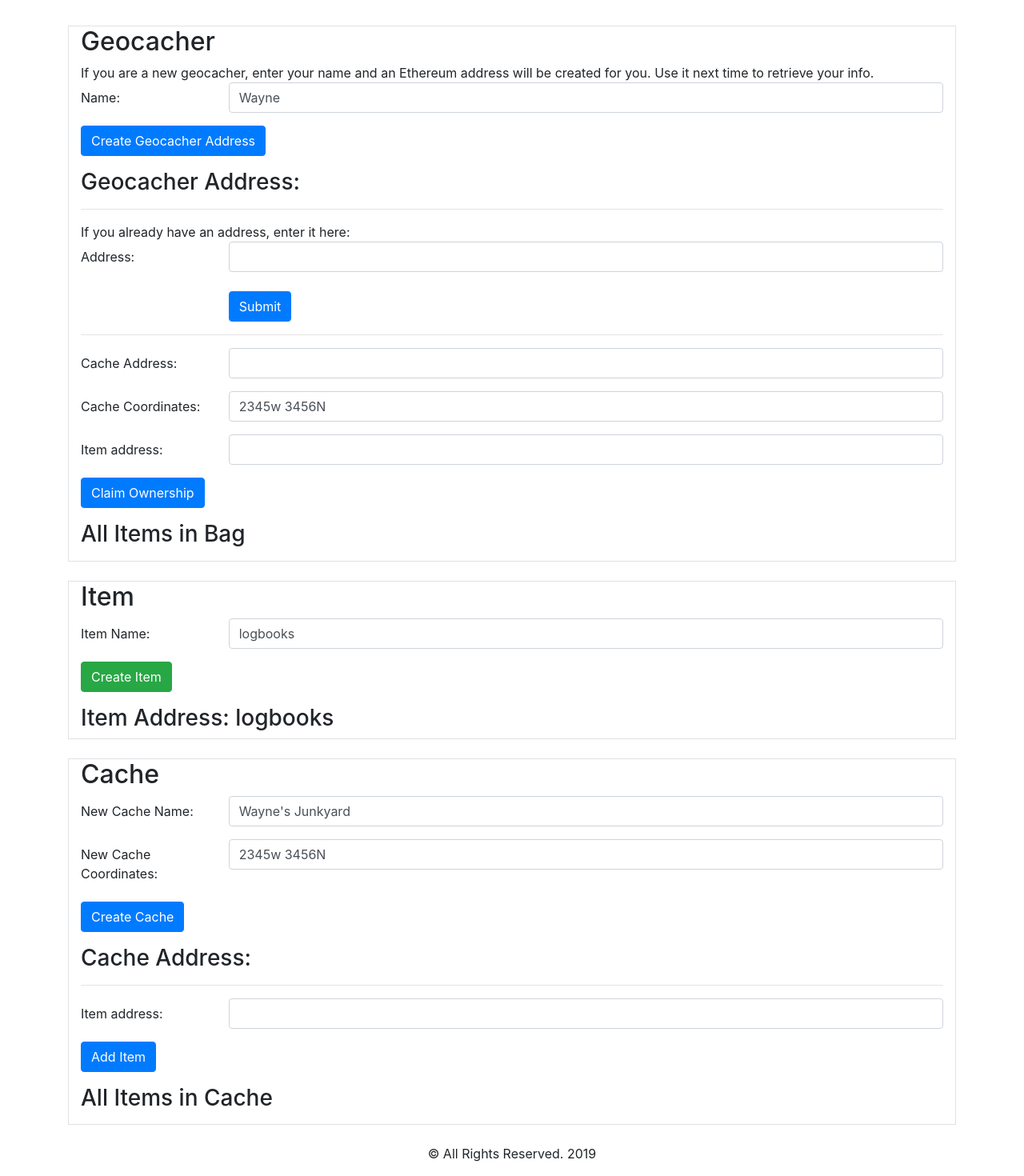
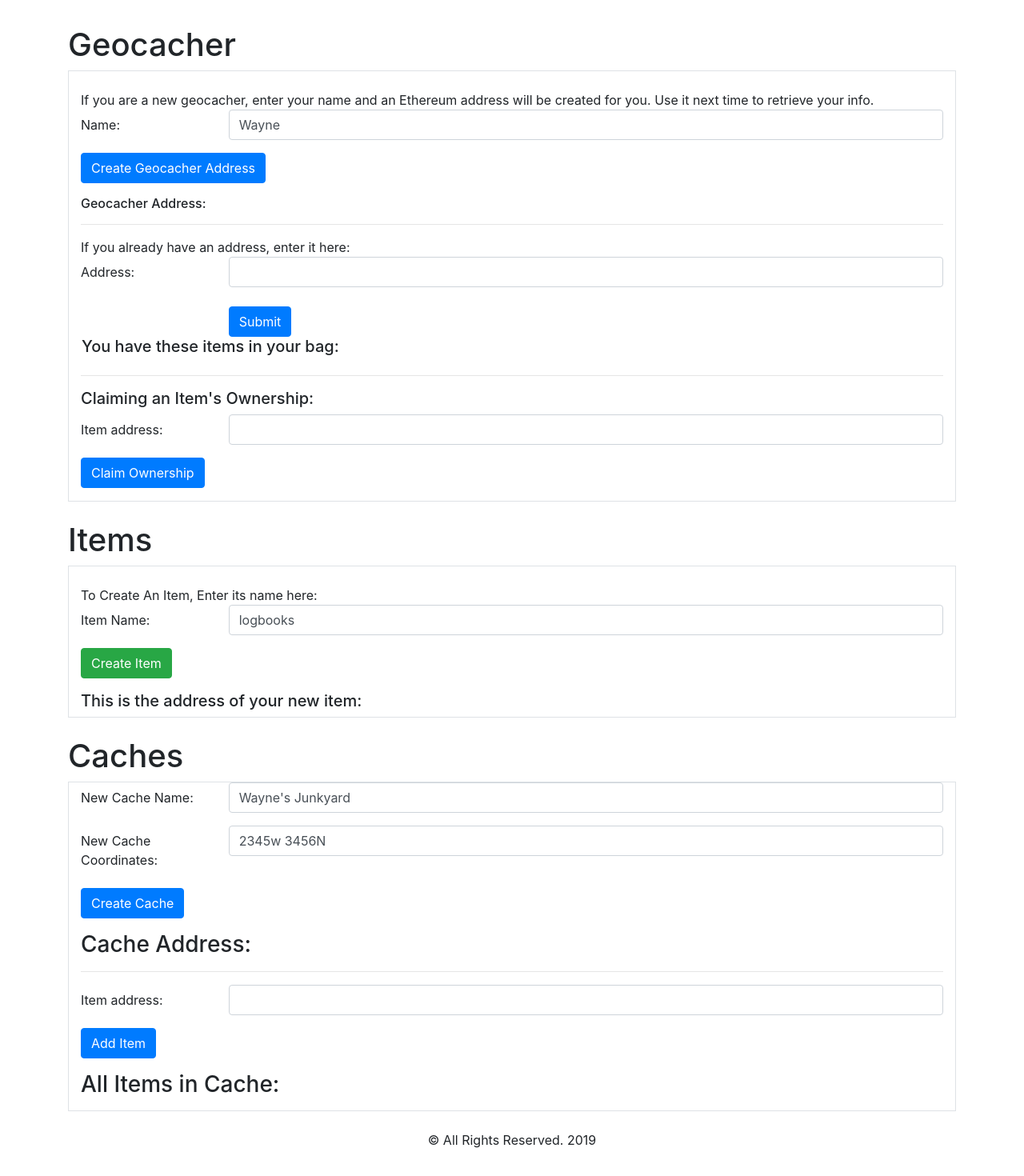
Before and after one commit to DeveloperForWayne/geoCachingDapp, a React (Create React App) app in the folder client/: page / in a window 1280 px wide. Shown: the part 104-1574 px from the top of the page at 80% size. Built offline with nearby package versions, Linux system fonts and the light colour scheme.

Commit message:
More improvement in overall layout

```diff
--- a/client/src/App.js
+++ b/client/src/App.js
@@ -38,6 +38,7 @@ class App extends Component {
       <br/>
       <Header/>
       <br/>
+      <h1>Geocacher</h1>
       <GeoCacher
             geocacherName={this.state.geocacherName}
             geocacherAddress={this.state.geocacherAddress}
@@ -48,9 +49,10 @@ class App extends Component {
             itemsInCache={this.state.itemsInCache}
             changeItemIncache={this.setItemInCache} />
       <br/>
-
+      <h1>Items</h1>
       <Item itemName={this.state.itemName}
-            itemAddress={this.state.itemName}/><br />
+            itemAddress={this.state.itemAddress}/><br />
+      <h1>Caches</h1>
       <Cache
             cacheName={this.state.cacheName}
             cacheCoordinates={this.state.cacheCoordinates}
--- a/client/src/components/Cache.js
+++ b/client/src/components/Cache.js
@@ -85,7 +85,7 @@ class Cache extends Component {
     render() {
         return (
             <div className="container border">
-                <h2>Cache</h2>
+                {/* <h1>Cache</h1> */}
                 <form onSubmit={this.handleSubmit}>
                     <div className="form-group row">
                         <label className="col-sm-2 col-form-label">New Cache Name:</label>
@@ -120,7 +120,7 @@ class Cache extends Component {
                         </div>
                     </div>
                 </form>
-                <h3>All Items in Cache</h3>
+                <h3>All Items in Cache:</h3>
                 <ul>
                     {this.state.itemsInCache.map(item => (
                         <li key={item}>{item}</li>
--- a/client/src/components/GeoCacher.js
+++ b/client/src/components/GeoCacher.js
@@ -66,8 +66,8 @@ class GeoCacher extends Component {
         let tx = await contractWithSigner.claimOwnershipOfItem(this.state.itemAddress);
         await tx.wait();
 
-        let itemsOwneded = await contractWithSigner.getBagItems();
-        this.setState({itemsInBag: itemsOwneded});
+        let itemsOwned = await contractWithSigner.getBagItems();
+        this.setState({itemsInBag: itemsOwned});
 
         // change item owner
         let contractChangeStatus = new ethers.Contract(this.state.itemAddress, itemAbi, provider);
@@ -113,7 +113,8 @@ class GeoCacher extends Component {
     render() {
         return (
             <div className="container border">
-                <h2>Geocacher</h2>
+                {/* <h2>Geocacher</h2> */}
+                <br/>
                 <form onSubmit={this.handleSubmit}>
                     If you are a new geocacher, enter your name and an Ethereum address will be created for you.
                     Use it next time to retrieve your info.
@@ -129,7 +130,7 @@ class GeoCacher extends Component {
                         </div>
                     </div>
                 </form>
-                <h3>Geocacher Address: {this.state.geocacherAddress}</h3>
+                <h6>Geocacher Address: {this.state.geocacherAddress}</h6>
 
                 <hr/>
 
@@ -141,25 +142,33 @@ class GeoCacher extends Component {
                             <input className="form-control" type="text" value={this.state.geocacherAddress} onChange={this.handleAddressChange}/><br/>
                             <button type="submit" className="btn btn-primary">Submit</button>
                         </div>
+                        &emsp;<h5>You have these items in your bag:</h5>
+                        <ul>
+                            {this.state.itemsInBag.map(item => (
+                            <li key={item}>{item}</li>
+                            ))}
+                        </ul>
                     </div>
                 </form>
 
                 <hr/>
 
                 <form onSubmit={this.handleClaimItem}>
-                <div className="form-group row">
+                    {/* <div className="form-group row">
                         <label className="col-sm-2 col-form-label">Cache Address:</label>
                         <div className="col-sm-10">
                             <input className="form-control" type="text" value={this.state.cacheAddress} onChange={this.handleCADChange} />
                         </div>
-                    </div>
-                    <div className="form-group row">
+                    </div> */}
+                    {/* <div className="form-group row">
                         <label className="col-sm-2 col-form-label">Cache Coordinates:</label>
                         <div className="col-sm-10">
                             <input className="form-control" type="text" value={this.state.cacheCoordinates} onChange={this.handleECCChange} />
                         </div>
-                    </div>
+                    </div> */}
+                    <h5>Claiming an Item's Ownership:</h5>
                     <div className="form-group row">
+
                         <label className="col-sm-2 col-form-label">Item address:</label>
                         <div className="col-sm-10">
                             <input className="form-control" type="text" value={this.state.itemAddress} onChange={this.handleItemChange} />
@@ -171,12 +180,7 @@ class GeoCacher extends Component {
                         </div>
                     </div>
                 </form>
-                <h3>All Items in Bag</h3>
-                <ul>
-                    {this.state.itemsInBag.map(item => (
-                        <li key={item}>{item}</li>
-                    ))}
-                </ul>
+
             </div>
         );
     };
--- a/client/src/components/Item.js
+++ b/client/src/components/Item.js
@@ -42,7 +42,9 @@ class Item extends Component {
     render() {
         return (
             <div className="container border">
-                <h2>Item</h2>
+                {/* <h2>Item</h2> */}
+                <br/>
+                To Create An Item, Enter its name here:
                 <form onSubmit={this.handleSubmit}>
                     <div className="form-group row">
                         <label className="col-sm-2 col-form-label">Item Name:</label>
@@ -56,7 +58,7 @@ class Item extends Component {
                         </div>
                     </div>
                 </form>
-                <h3>Item Address: {this.state.itemAddress}</h3>
+                <h5>This is the address of your new item: {this.state.itemAddress}</h5>
             </div>
         );
     };
```
